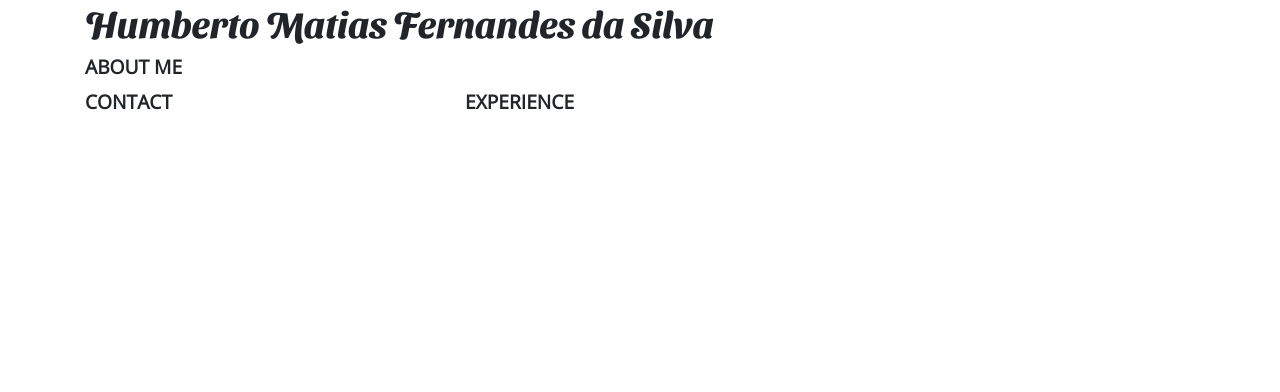
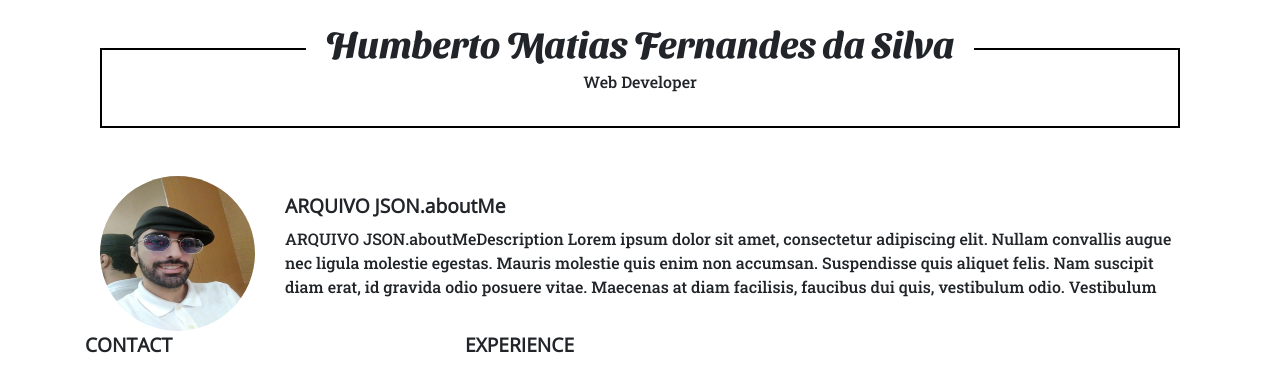
Before and after one commit to BetoMatias/resume, an Angular app: page / in a window 1280 px wide. Shown: the top 392 px of the page. Built offline with nearby package versions, Linux system fonts and the light colour scheme.

Commit message:
Person field.

```diff
--- /dev/null
+++ b/src/app/views/components/person/person.component.html
@@ -0,0 +1,25 @@
+<div class="container-fluid pt-5">
+    <div class="row">
+        <div class="col-12 text-center">
+            <div class="description-box">
+                <h1>Humberto Matias Fernandes da Silva</h1>
+                <p>Web Developer</p>
+            </div>
+        </div>
+    </div>
+    <div class="row abt-me mt-5">
+        <div class="col-2">
+            <div class="d-flex justify-content-center">
+                <img src="assets/images/profile.jpg" class="img-fluid border-round" alt="Profile photo.">
+            </div>
+        </div>
+        <div class="col-10">
+            <div class="description-abtme">
+                <div class="description-abtme-col">
+                    <h3>ARQUIVO JSON.aboutMe</h3>
+                    <p>ARQUIVO JSON.aboutMeDescription Lorem ipsum dolor sit amet, consectetur adipiscing elit. Nullam convallis augue nec ligula molestie egestas. Mauris molestie quis enim non accumsan. Suspendisse quis aliquet felis. Nam suscipit diam erat, id gravida odio posuere vitae. Maecenas at diam facilisis, faucibus dui quis, vestibulum odio. Vestibulum </p>
+                </div>
+            </div>
+        </div>
+    </div>
+</div>
--- /dev/null
+++ b/src/app/views/components/person/person.component.scss
@@ -0,0 +1,41 @@
+.description-box {
+    border: 2px solid black;
+    padding: 20px 0;
+    position: relative;
+    height: 80px;
+    display: flex;
+    align-content: center;
+    align-items: center;
+    flex-direction: column;
+    & h1 {
+        position: absolute;
+        top: -30px;
+        padding: 0 20px 5px 20px;
+        background-color: white;
+    }
+}
+.abt-me {
+    height: 155px;
+    & div.col-2 {
+        height: inherit;
+        & img {
+            height: 155px;
+            width: 155px;
+        }
+    }
+}
+
+.border-round {
+    border-radius: 50%;
+}
+
+.description-abtme {
+    height: 100%;
+    display: flex;
+    align-items: center;
+    flex-direction: row;
+}
+.description-abtme-col {
+    display: flex;
+    flex-direction: column;
+}
--- /dev/null
+++ b/src/app/views/components/person/person.component.ts
@@ -0,0 +1,15 @@
+import { Component, OnInit } from '@angular/core';
+
+@Component({
+  selector: 'app-person',
+  templateUrl: './person.component.html',
+  styleUrls: ['./person.component.scss']
+})
+export class PersonComponent implements OnInit {
+
+  constructor() { }
+
+  ngOnInit(): void {
+  }
+
+}
--- a/src/app/views/overview/overview.component.html
+++ b/src/app/views/overview/overview.component.html
@@ -1,12 +1,7 @@
 <div class="container">
     <div class="row">
         <div class="col-12">
-            <h1>Humberto Matias Fernandes da Silva</h1>
-        </div>
-    </div>
-    <div class="row">
-        <div class="col-12">
-            <h3>ABOUT ME</h3>
+            <app-person></app-person>
         </div>
     </div>
     <div class="row">
--- a/src/app/views/views.module.ts
+++ b/src/app/views/views.module.ts
@@ -3,10 +3,11 @@ import { CommonModule } from '@angular/common';
 
 import { ViewsRoutingModule } from './views-routing.module';
 import { OverviewComponent } from './overview/overview.component';
+import { PersonComponent } from './components/person/person.component';
 
 
 @NgModule({
-  declarations: [OverviewComponent],
+  declarations: [OverviewComponent, PersonComponent],
   imports: [
     CommonModule,
     ViewsRoutingModule
--- a/src/styles.scss
+++ b/src/styles.scss
@@ -7,6 +7,7 @@
 @import "~bootstrap/scss/utilities";
 @import "~bootstrap/scss/buttons";
 @import "~bootstrap/scss/card";
+@import "~bootstrap/scss/images";
 @import "reset";
 @import "~normalize.css";
 
```
Also changed, not shown: src/assets/images/profile.jpg (added), 1 other file (tests, documents, lock files or other folders).
